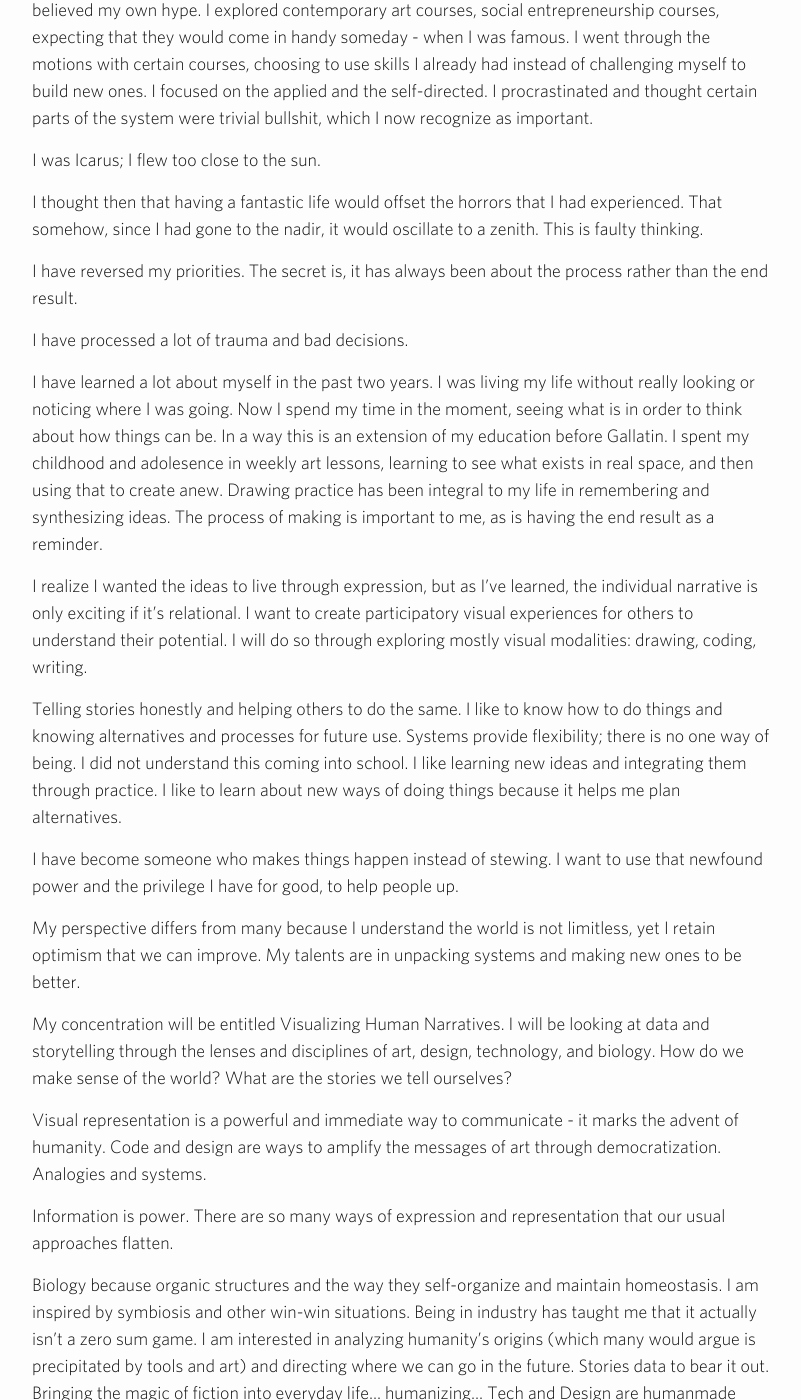
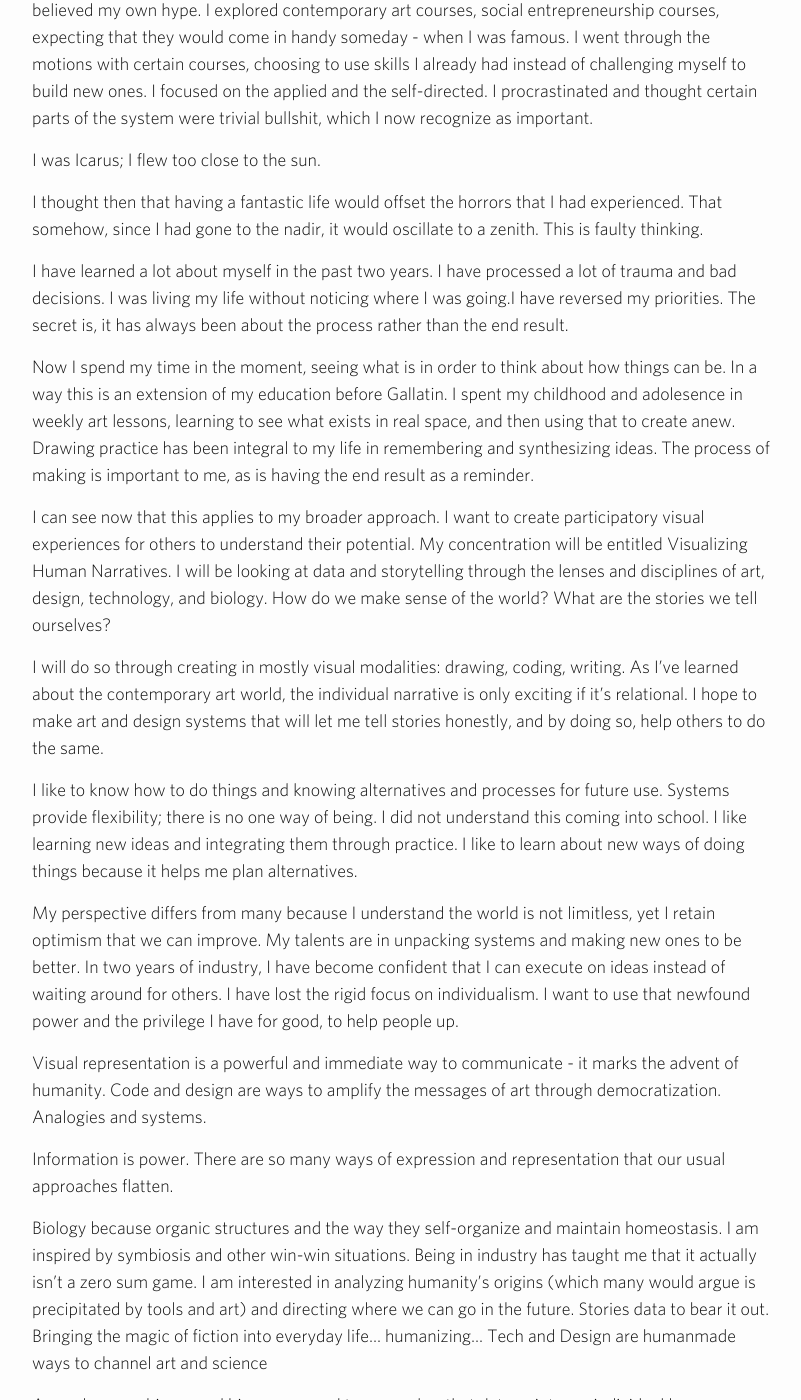
Before and after one commit to anthroviz/compbook, a Jekyll site: the page built from _posts/2015-12-23-iapc.markdown, in a window 1280 px wide and 1400 px high, scrolled down 1149 px. Shown: the whole window, without its empty margins (238-1039 px from the left). Built offline with Jekyll 4.4.1, drawn with Linux system fonts in a browser that asks for light colours; nearby versions of some CDN libraries.

Commit message:
sinews and connecting

```diff
--- a/_posts/2015-12-23-iapc.markdown
+++ b/_posts/2015-12-23-iapc.markdown
@@ -24,21 +24,26 @@ I was Icarus; I flew too close to the sun.
 
 I thought then that having a fantastic life would offset the horrors that I had experienced. That somehow, since I had gone to the nadir, it would oscillate to a zenith. This is faulty thinking.
 
-I have reversed my priorities. The secret is, it has always been about the process rather than the end result.
+I have learned a lot about myself in the past two years. I have processed a lot of trauma and bad decisions. I was living my life without noticing where I was going.I have reversed my priorities. The secret is, it has always been about the process rather than the end result.
 
-I have processed a lot of trauma and bad decisions.
+Now I spend my time in the moment, seeing what is in order to think about how things can be. In a way this is an extension of my education before Gallatin. I spent my childhood and adolesence in weekly art lessons, learning to see what exists in real space, and then using that to create anew. Drawing practice has been integral to my life in remembering and synthesizing ideas. The process of making is important to me, as is having the end result as a reminder.
 
-I have learned a lot about myself in the past two years.  I was living my life without really looking or noticing where I was going. Now I spend my time in the moment, seeing what is in order to think about how things can be. In a way this is an extension of my education before Gallatin. I spent my childhood and adolesence in weekly art lessons, learning to see what exists in real space, and then using that to create anew. Drawing practice has been integral to my life in remembering and synthesizing ideas. The process of making is important to me, as is having the end result as a reminder.
+I can see now that this applies to my broader approach. I want to create participatory visual experiences for others to understand their potential. My concentration will be entitled Visualizing Human Narratives. I will be looking at data and storytelling through the lenses and disciplines of art, design, technology, and biology. How do we make sense of the world? What are the stories we tell ourselves?
 
-I realize I wanted the ideas to live through expression, but as I've learned, the individual narrative is only exciting if it's relational. I want to create participatory visual experiences for others to understand their potential. I will do so through exploring mostly visual modalities: drawing, coding, writing.
+I will do so through creating in mostly visual modalities: drawing, coding, writing. As I've learned about the contemporary art world, the individual narrative is only exciting if it's relational. I hope to make art and design systems that will let me tell stories honestly, and by doing so, help others to do the same.
 
-Telling stories honestly and helping others to do the same. I like to know how to do things and knowing alternatives and processes for future use. Systems provide flexibility; there is no one way of being. I did not understand this coming into school. I like learning new ideas and integrating them through practice. I like to learn about new ways of doing things because it helps me plan alternatives.
 
-I have become someone who makes things happen instead of stewing. I want to use that newfound power and the privilege I have for good, to help people up.
 
-My perspective differs from many because I understand the world is not limitless, yet I retain optimism that we can improve. My talents are in unpacking systems and making new ones to be better.
 
-My concentration will be entitled Visualizing Human Narratives. I will be looking at data and storytelling through the lenses and disciplines of art, design, technology, and biology. How do we make sense of the world? What are the stories we tell ourselves?
+
+I like to know how to do things and knowing alternatives and processes for future use. Systems provide flexibility; there is no one way of being. I did not understand this coming into school. I like learning new ideas and integrating them through practice. I like to learn about new ways of doing things because it helps me plan alternatives.
+
+
+
+My perspective differs from many because I understand the world is not limitless, yet I retain optimism that we can improve. My talents are in unpacking systems and making new ones to be better. In two years of industry, I have become confident that I can execute on ideas instead of waiting around for others. I have lost the rigid focus on individualism. I want to use that newfound power and the privilege I have for good, to help people up.
+
+
+
 
 Visual representation is a powerful and immediate way to communicate - it marks the advent of humanity. Code and design are ways to amplify the messages of art through democratization. Analogies and systems.
 
```
